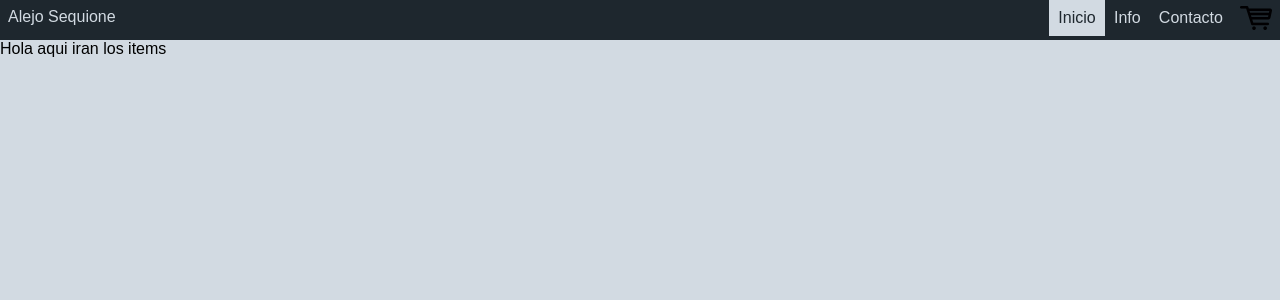
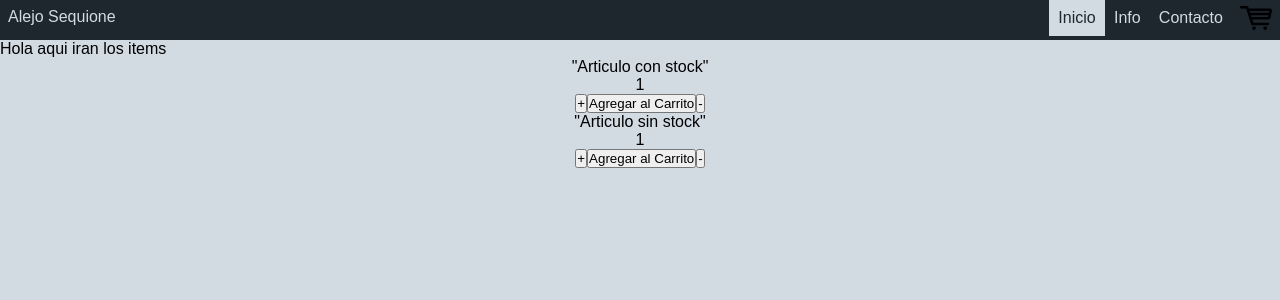
Before and after one commit to ITzDarkZ/Proyecto-Final-React-CoderHouse, a React (Create React App) app in the folder proyecto-final/: page / in a window 1280 px wide. Shown: the top 300 px of the page. Built offline with nearby package versions, Linux system fonts and the light colour scheme.

Commit message:
"Desafio: contador con boton"

```diff
--- a/proyecto-final/package.json
+++ b/proyecto-final/package.json
@@ -11,6 +11,7 @@
     "react-bootstrap": "^1.4.0",
     "react-dom": "^17.0.1",
     "react-scripts": "4.0.1",
+    "sweetalert": "^2.1.2",
     "web-vitals": "^0.2.4"
   },
   "scripts": {
--- /dev/null
+++ b/proyecto-final/src/ItemCount.js
@@ -0,0 +1,50 @@
+import React, {useState} from 'react'
+import swal from 'sweetalert';
+
+const ItemCount = ({inicial, stock}) => {
+    const [contador, setContador] = useState(Number(inicial))
+    stock = Number(stock)
+
+    const onAdd = () =>{
+        if(stock !== 0){
+            swal({
+                title: "Estas seguro?",
+                text: "estas seguro de que quieres agregar este producto al carrito?",
+                icon: "warning",
+                buttons: true,
+              }).then((agregar) => {
+                if (agregar) {
+                  swal("Este producto fue agregado al carrito!", {
+                    icon: "success",
+                  });
+                }
+              });
+        } else {
+            swal({
+                    title: "No hay stock!",
+                    text: "No hay stock disponible para este producto",
+                    icon: "error",
+                    buttons: false
+                });
+        }
+    }
+
+    return (
+        <div className="itemCount">
+            <p className="valor">{contador}</p>
+            <div className="botones">
+                <button onClick={() => {    if(stock !== 0){
+                                                if(contador < stock){
+                                                    setContador(contador + 1)
+                                                }
+                                            }
+                                        }
+                                }>+</button>
+                <button onClick={ onAdd }>Agregar al Carrito</button>
+                <button onClick={ () => { if(contador !== 1){ setContador(contador - 1) } } }>-</button>
+            </div>
+        </div>
+    )
+}
+
+export default ItemCount
--- a/proyecto-final/src/ItemListContainer.js
+++ b/proyecto-final/src/ItemListContainer.js
@@ -1,9 +1,17 @@
 import React from 'react';
+import ItemCount from './ItemCount'
 
 const ItemListContainer = ({greeting}) => {
     return (
         <div>
             <p>{greeting}</p>
+            <div className="productos">
+                <p>"Articulo con stock"</p>
+                <ItemCount inicial="1" stock="20"/>
+                <p>"Articulo sin stock"</p>
+                <ItemCount inicial="1" stock="0"/>
+            </div>
+
         </div>
     );
 }
--- a/proyecto-final/src/NavBar.js
+++ b/proyecto-final/src/NavBar.js
@@ -7,7 +7,7 @@ const NavBar = () => {
         <nav className="navbar">
             <div className="navbar-content">
                 <div className="navbar-header">
-                    <p className="navbar-brand">Alejo Sequione</p>
+                    <a href="/index" className="navbar-brand"><p>Alejo Sequione</p></a>
                 </div>
                 <ul className="navbar-list">
                     <li className="active"><a href="/index">Inicio</a></li>
--- a/proyecto-final/src/style.css
+++ b/proyecto-final/src/style.css
@@ -2,6 +2,11 @@
     padding: 0px;
     margin: 0px;
     font-family: Arial, Helvetica, sans-serif;
+}
+
+a {
+    text-decoration: none;
+    color: inherit;
 }
 
 body {
@@ -27,13 +32,11 @@ body {
 }
 
 .navbar-list li a {
-    color: inherit;
-    text-decoration: none;
     display: block;
     padding: .57rem;
 }
 
-.navbar-brand{
+.navbar-header{
     padding: .5rem;
 }
 
@@ -45,4 +48,14 @@ body {
 .carrito-imagen{
     padding: .1rem .5rem;
     height: 2rem;
+    cursor: pointer;
 }
+
+.itemCount{
+    align-items: center;
+    text-align: center
+}
+
+.productos{
+    text-align: center;
+}
```
Also changed, not shown: 2 other files (tests, documents, lock files or other folders).
